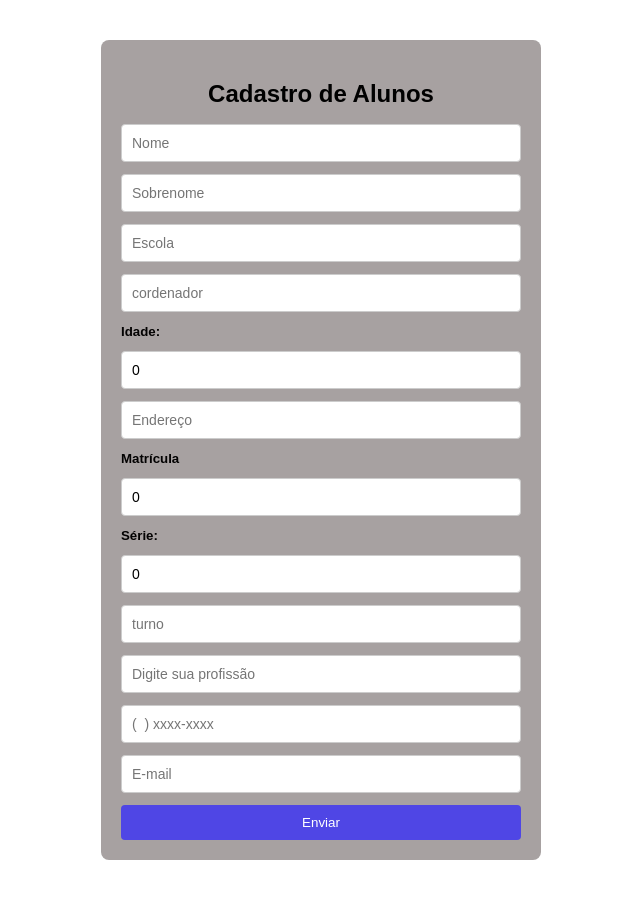
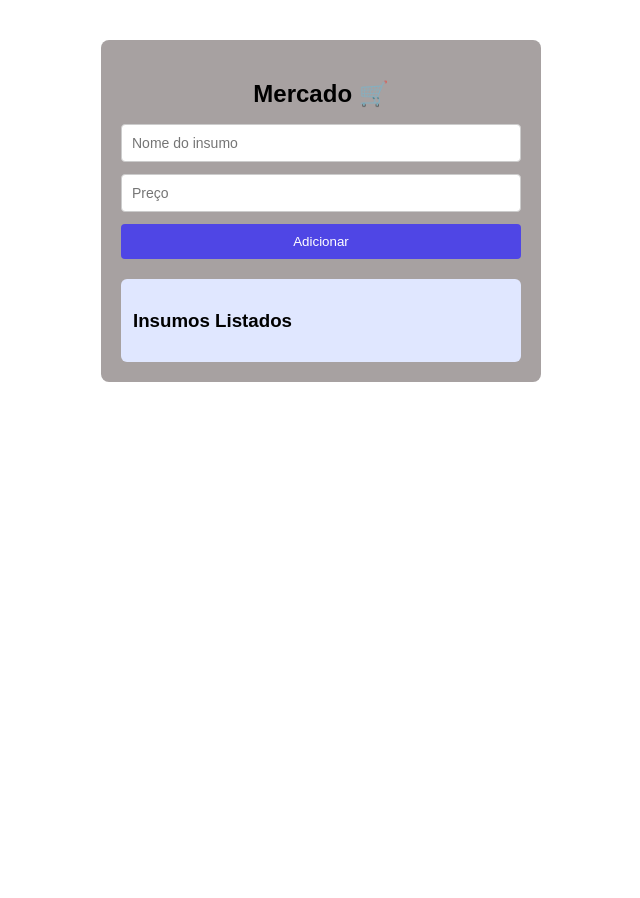
Before and after one commit to nicolasrranier/chronos-pomodoro, a React (Vite) app in the folder Nicolas/chronos-pomodoro/: page / in a window 1280 px wide. Shown: the whole page, without its empty margins (319-959 px from the left). After the commit the page ends 800 px from the top, so only its background shows below. Built offline with nearby package versions, Linux system fonts and the light colour scheme.

Commit message:
criação de um novo componnte referente a cadastros de insumos

```diff
--- a/Nicolas/chronos-pomodoro/src/App.tsx
+++ b/Nicolas/chronos-pomodoro/src/App.tsx
@@ -1,9 +1,8 @@
-import { FormularioAlunos } from "./components/FormularioAlunos";
+import { MercadoDois } from "./components/MercadoDois";
 export default function App() {
   return (
     <>
-      < FormularioAlunos/>
-
+      <MercadoDois />
     </>
   );
 }
--- a/Nicolas/chronos-pomodoro/src/components/FormularioAlunos/index.tsx
+++ b/Nicolas/chronos-pomodoro/src/components/FormularioAlunos/index.tsx
@@ -8,7 +8,7 @@ import "./styles.css";
  */
 export function FormularioAlunos() {
   //ESTADO PARA ARMAZENAR O NOME DIGITADO NO INPUT
-  const [nome, setNome] = useState<string>("");
+  const [nome, setNome] = useState<string>("Nicolas");
 
   //ESTADO PARA ARMAZENAR O email DIGITADO NO INPUT
   const [email, setEmail] = useState<string>("");
@@ -32,7 +32,7 @@ export function FormularioAlunos() {
 
   const [matricula, setMatricula] = useState<number>(0);
 
-  const[cordenador, setCordenador] = useState<string>("")
+  const [cordenador, setCordenador] = useState<string>("");
 
   //ESTADO PARA GUARDAR OS DADOS ENVIADOS NO FORMULÁRIO
   //ELE COMEÇA COMO NULO, POIS NADA FOI ENVIADO AINDA
@@ -104,6 +104,7 @@ export function FormularioAlunos() {
       {/*Formulário onde recebe também a função enviarFormulario*/}
       <form onSubmit={enviarFormulario}>
         <input
+        disabled
           type="text" //TIPO DO INPUT
           placeholder="Nome" //TEXTO EXIBIDO QUANDO ESTÁ VAZIO
           value={nome} //VALOR CONTROLADO
@@ -123,15 +124,12 @@ export function FormularioAlunos() {
           onChange={(e) => setescola(e.target.value)}
         />
 
-<input type="text"
-placeholder="cordenador"
-value={cordenador}
-   onChange={(e) => setCordenador(e.target.value)}
-
-/>
-
-
-
+        <input
+          type="text"
+          placeholder="cordenador"
+          value={cordenador}
+          onChange={(e) => setCordenador(e.target.value)}
+        />
 
         <h5>Idade:</h5>
 
--- /dev/null
+++ b/Nicolas/chronos-pomodoro/src/components/Mercado/styles.css
@@ -0,0 +1,75 @@
+/* Container principal */
+.container {
+  font-family: Arial, sans-serif;
+  max-width: 400px;
+  background-color: #a7a1a1;
+  margin: 40px auto;
+  padding: 20px;
+  border-radius: 8px;
+}
+
+/* Título */
+h2 {
+  text-align: center;
+  margin-bottom: 16px;
+}
+
+/* Formulário */
+form {
+  display: flex;
+  flex-direction: column;
+  gap: 12px;
+}
+
+/* Inputs */
+input {
+  padding: 10px;
+  border-radius: 4px;
+  border: 1px solid #ccc;
+  font-size: 14px;
+}
+
+/* Botão */
+button {
+  padding: 10px;
+  background: #4f46e5;
+  color: white;
+  border: none;
+  border-radius: 4px;
+  cursor: pointer;
+}
+
+/* Hover botão */
+button:hover {
+  background: #4338ca;
+}
+
+/* Lista de produtos */
+.lista {
+  margin-top: 20px;
+  padding: 12px;
+  background: #e0e7ff;
+  border-radius: 6px;
+}
+
+/* Cada item da lista */
+.item {
+  display: flex;
+  justify-content: space-between;
+  padding: 6px 0;
+  border-bottom: 1px solid #c7d2fe;
+  font-size: 14px;
+}
+
+/* Remove a borda do último item */
+.item:last-child {
+  border-bottom: none;
+}
+
+/* Total */
+.total {
+  margin-top: 12px;
+  font-weight: bold;
+  text-align: right;
+  font-size: 16px;
+}
--- /dev/null
+++ b/Nicolas/chronos-pomodoro/src/components/MercadoDois/index.tsx
@@ -0,0 +1,71 @@
+import { useState } from "react";
+import "./styles.css";
+
+type Produto = {
+  insumo: string;
+  preco: number;
+};
+
+export function MercadoDois() {
+  // Estados dos inputs
+  const [insumo, setInsumo] = useState<string>("");
+  const [preco, setPreco] = useState<string>("");
+
+  const [produtos, setProdutos] = useState<Produto[]>([]);
+
+  function adicionarProduto(evento: React.FormEvent<HTMLFormElement>) {
+    evento.preventDefault();
+
+    if (!insumo || !preco) return;
+
+    const novoProduto: Produto = {
+      insumo: insumo,
+      preco: Number(preco),
+    };
+
+    setProdutos([...produtos, novoProduto]);
+
+    // limpa os inputs
+    setInsumo("");
+    setPreco("");
+  }
+
+  const total = produtos.reduce((soma, produto) => soma + produto.preco, 0);
+  return (
+    <div className="container">
+      <h2>Mercado 🛒</h2>
+
+      <form onSubmit={adicionarProduto}>
+        <input
+          type="text"
+          placeholder="Nome do insumo"
+          value={insumo}
+          onChange={(e) => setInsumo(e.target.value)}
+        />
+
+        <input
+          type="number"
+          placeholder="Preço"
+          value={preco}
+          onChange={(e) => setPreco(e.target.value)}
+        />
+
+        <button type="submit">Adicionar</button>
+      </form>
+
+      <div className="lista">
+        <h3>Insumos Listados</h3>
+
+        {produtos.map((produto, index) => (
+          <div key={index} className="item">
+            <span>{produto.insumo}</span>
+            <span>R$ {produto.preco.toFixed(2)}</span>
+          </div>
+        ))}
+        {produtos.length > 0 && (
+          <div className="total">Total: R$ {total.toFixed(2)}</div>
+        )}
+      </div>
+    </div>
+  );
+}
--- /dev/null
+++ b/Nicolas/chronos-pomodoro/src/components/MercadoDois/styles.css
@@ -0,0 +1,75 @@
+/* Container principal */
+.container {
+  font-family: Arial, sans-serif;
+  max-width: 400px;
+  background-color: #a7a1a1;
+  margin: 40px auto;
+  padding: 20px;
+  border-radius: 8px;
+}
+
+/* Título */
+h2 {
+  text-align: center;
+  margin-bottom: 16px;
+}
+
+/* Formulário */
+form {
+  display: flex;
+  flex-direction: column;
+  gap: 12px;
+}
+
+/* Inputs */
+input {
+  padding: 10px;
+  border-radius: 4px;
+  border: 1px solid #ccc;
+  font-size: 14px;
+}
+
+/* Botão */
+button {
+  padding: 10px;
+  background: #4f46e5;
+  color: white;
+  border: none;
+  border-radius: 4px;
+  cursor: pointer;
+}
+
+/* Hover botão */
+button:hover {
+  background: #4338ca;
+}
+
+/* Lista de produtos */
+.lista {
+  margin-top: 20px;
+  padding: 12px;
+  background: #e0e7ff;
+  border-radius: 6px;
+}
+
+/* Cada item da lista */
+.item {
+  display: flex;
+  justify-content: space-between;
+  padding: 6px 0;
+  border-bottom: 1px solid #c7d2fe;
+  font-size: 14px;
+}
+
+/* Remove a borda do último item */
+.item:last-child {
+  border-bottom: none;
+}
+
+/* Total */
+.total {
+  margin-top: 12px;
+  font-weight: bold;
+  text-align: right;
+  font-size: 16px;
+}
```
Also changed, not shown: Nicolas/chronos-pomodoro/src/components/Mercado/index.tsx (added, +76 -0 lines).
